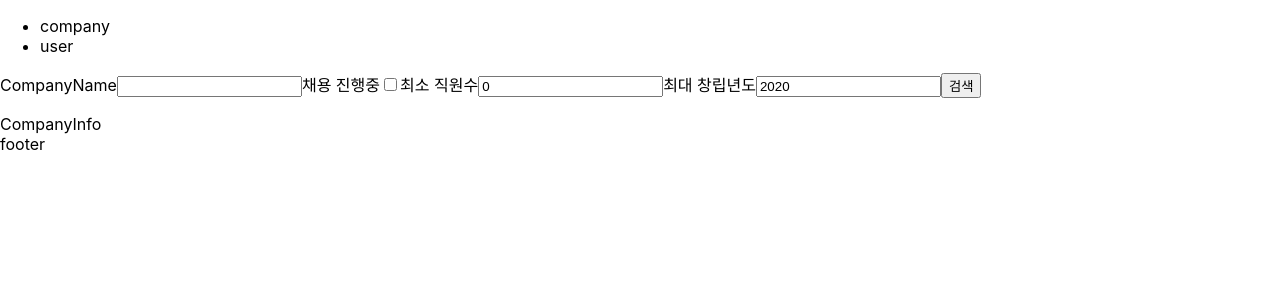
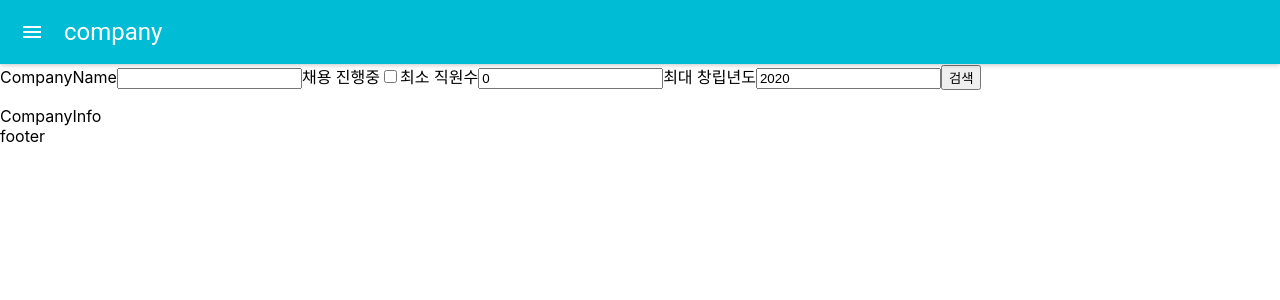
Before and after one commit to Root-kjh/Recruit_List-View, a React (Create React App) app: page / in a window 1280 px wide. Shown: the top 300 px of the page. Built offline with nearby package versions, Linux system fonts and the light colour scheme.

Commit message:
material ui 추가

```diff
--- a/package.json
+++ b/package.json
@@ -8,6 +8,7 @@
     "@testing-library/user-event": "^7.2.1",
     "axios": "^0.19.2",
     "cors": "^2.8.5",
+    "material-ui": "^0.20.2",
     "react": "^16.12.0",
     "react-create-app": "^2.0.6",
     "react-dom": "^16.12.0",
--- a/src/components/header/header.js
+++ b/src/components/header/header.js
@@ -1,14 +1,22 @@
 import React from "react";
-
+import AppBar from 'material-ui/AppBar';
+import MuiThemeProvider from 'material-ui/styles/MuiThemeProvider'
 class Header extends React.Component{
 
     constructor(props){
         super(props);
         this.setHeader=this.setHeader.bind(this);
+        this.state={
+            open:false
+        };
     }
 
     setHeader(e){
         this.props.setHeaderName(e.target.textContent);
+    }
+
+    handleToggle(){
+        console.log("test");
     }
 
     render(){
@@ -17,11 +25,15 @@ class Header extends React.Component{
         <li onClick={this.setHeader}>{header}</li>);
 
         return(
-        <header>
-            <ul>
-                {headers}
-            </ul>
-        </header>
+            <MuiThemeProvider>
+                <AppBar
+                    title={this.props.name}
+                    iconClassNameRight="muidocs-icon-navigation-expand-more"
+                    onRightIconButtonClick={console.log("Test2")}
+                    showMenuIconButton={true}
+                    children={this.headers}
+                />
+            </MuiThemeProvider>
         );
     }
 }
--- a/src/components/index.js
+++ b/src/components/index.js
@@ -5,7 +5,7 @@ import CompanyWrapper from "./companyWrapper/companyWrapper";
 import Company from "./company/company";
 import CompanyInfo from "./companyInfo/companyInfo";
 import UserWrapper from "./userWrapper/userWrapper";
-import signIn from "./signIn/signin";
+import SignIn from "./signIn/signin";
 export {
     Header,
     Footer,
@@ -14,5 +14,5 @@ export {
     Company,
     CompanyInfo,
     UserWrapper,
-    signIn
+    SignIn
 };
--- a/src/components/signIn/signin.js
+++ b/src/components/signIn/signin.js
@@ -1,9 +1,9 @@
 import React from "react";
 
-const signIn=()=>(
+const SignIn=()=>(
     <div>
         login
     </div>
 )
 
-export default signIn;
+export default SignIn;
--- a/src/components/userWrapper/userWrapper.js
+++ b/src/components/userWrapper/userWrapper.js
@@ -1,5 +1,5 @@
 import React from "react";
-import { signIn } from "../";
+import { SignIn } from "../";
 
 class  UserWrapper extends React.Component{
 
@@ -38,7 +38,7 @@ class  UserWrapper extends React.Component{
         }else{
             return(
                 <div>
-                    <signIn/>
+                    <SignIn/>
                 </div>
             );
         }
```
Also changed, not shown: 1 other file (tests, documents, lock files or other folders).
